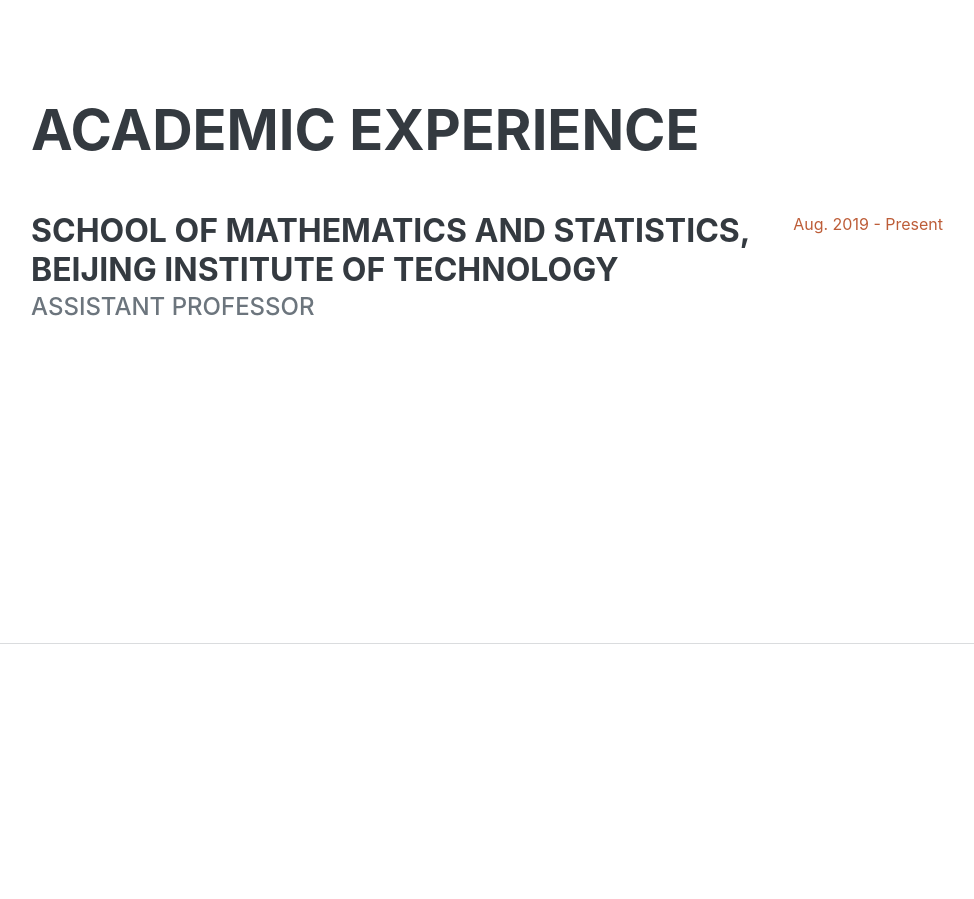
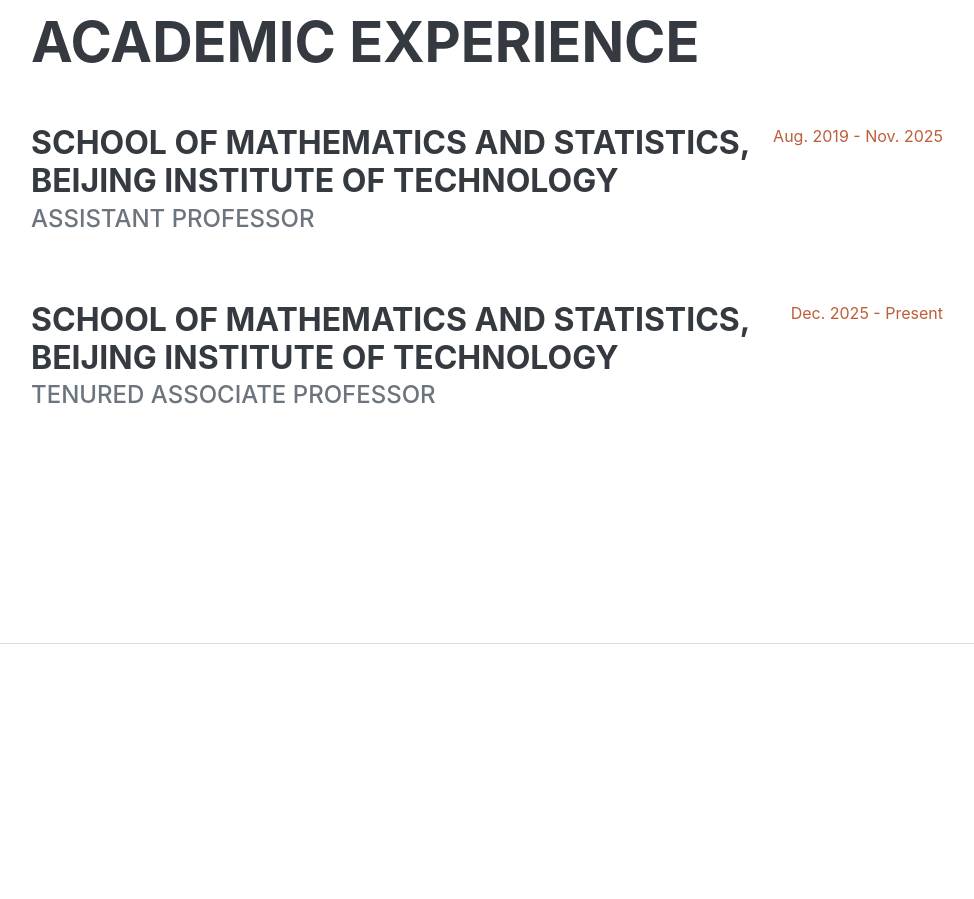
Before and after one commit to Wen-TingWu/homepage, a website: page index.html in a window 1280 px wide. Shown: the part 2560-3459 px from the top of the page, without its empty margins (289-1263 px from the left). Drawn offline with nearby package versions, Linux system fonts and the light colour scheme; a web font is replaced by a local one.

Commit message:
Update index.html

```diff
--- a/index.html
+++ b/index.html
@@ -106,7 +106,14 @@
                             <h3 class="mb-0">School of Mathematics and Statistics, Beijing Institute of Technology</h3>
                             <div class="subheading mb-3">Assistant Professor</div>
                         </div>
-                        <div class="flex-shrink-0"><span class="text-primary">Aug. 2019 - Present</span></div>
+                        <div class="flex-shrink-0"><span class="text-primary">Aug. 2019 - Nov. 2025</span></div>
+                    </div>
+                    <div class="d-flex flex-column flex-md-row justify-content-between mb-5">
+                        <div class="flex-grow-1">
+                            <h3 class="mb-0">School of Mathematics and Statistics, Beijing Institute of Technology</h3>
+                            <div class="subheading mb-3">Tenured Associate Professor</div>
+                        </div>
+                        <div class="flex-shrink-0"><span class="text-primary">Dec. 2025 - Present</span></div>
                     </div>
                 </div>
             </section>
```
